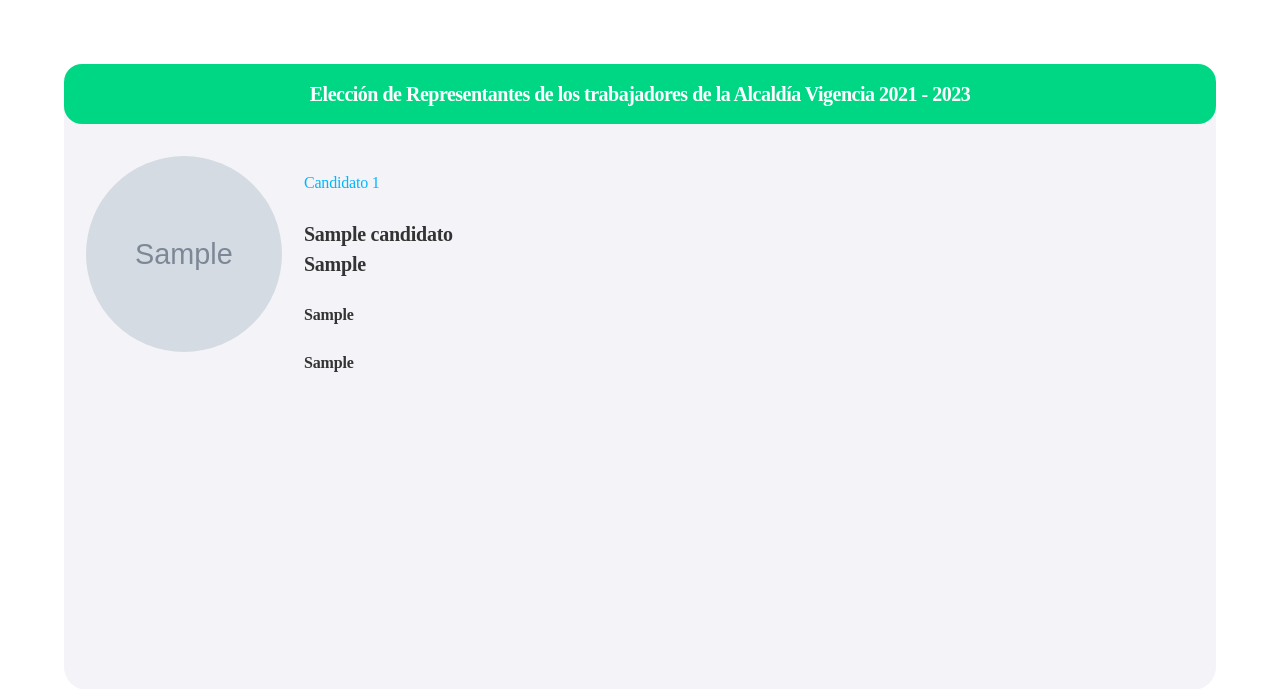
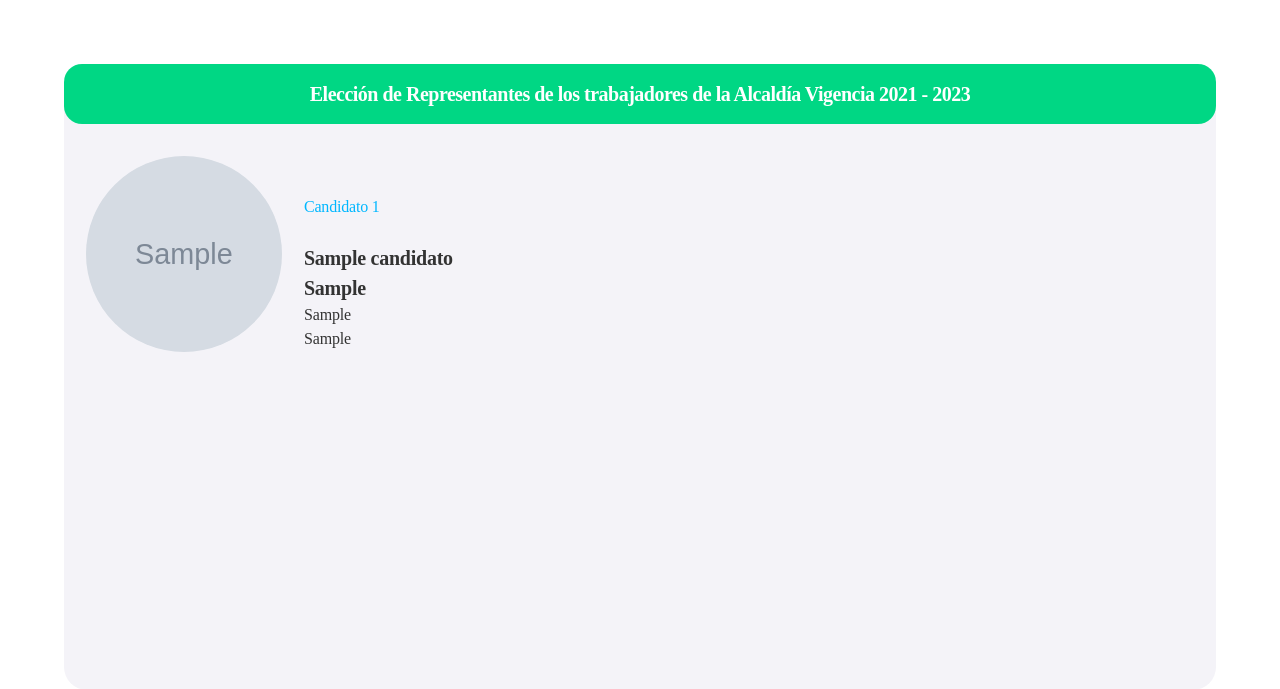
Before and after one commit to EdwardPinzon13/votaciones, a Django app: template votaciones/templates/candidatos.html in a window 1280 px wide. Shown: the part 46-735 px from the top of the page. Run offline with Django 3.2, Linux system fonts and the light colour scheme; the template is opened without the code that fills it: values that come from a table or form of the project are taken from there, others are empty; tables that the repository leaves empty hold one stand-in row (values such as "Sample post"); grey boxes marked "Sample" are stand-in pictures; some web fonts are replaced.

Commit message:
Update structure

```diff
--- a/votaciones/templates/candidatos.html
+++ b/votaciones/templates/candidatos.html
@@ -29,16 +29,8 @@
                             <br/>
                             <div class="a-candidate-name">{{c.nombre}} </div>
                             <div class="a-candidate-name">{{c.apellido}} </div>
-                            <br/>
-                            <div class="a-candidate-other">
-                                <strong>{{c.cargo}}</strong>
-                            </div>
-                            <br/>
-                            <div class="a-candidate-other">
-                                <div>
-                                    <strong>{{c.dependencia}}</strong>
-                                </div>
-                            </div>
+                            <div class="a-candidate-other">{{c.cargo}}</div>
+                            <div class="a-candidate-other last">{{c.dependencia}}</div>
                         </div>
                     </div>
                     {% endfor %}
--- a/votaciones/templates/jurados/login.html
+++ b/votaciones/templates/jurados/login.html
@@ -20,7 +20,7 @@
     </div>
   </div>
   {% load static %}
-  <img src="{% static 'images/logo/villavo-white.svg' %}" alt="" height="50" />
+  <img src="{% static 'images/logo/villavo-white.svg' %}" alt="" height="50" id="a-login-logo-img"/>
 </div>
 
 {% endblock content %}
```
